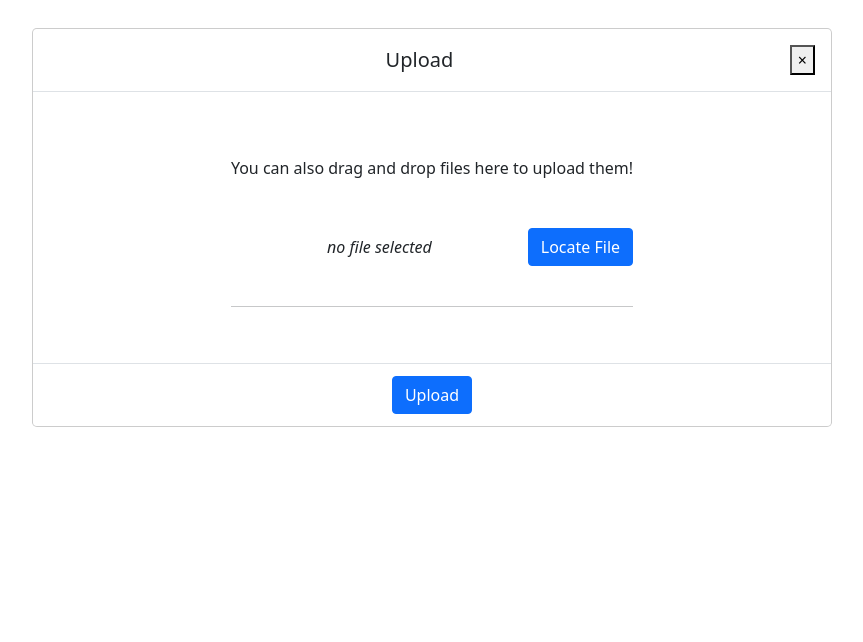
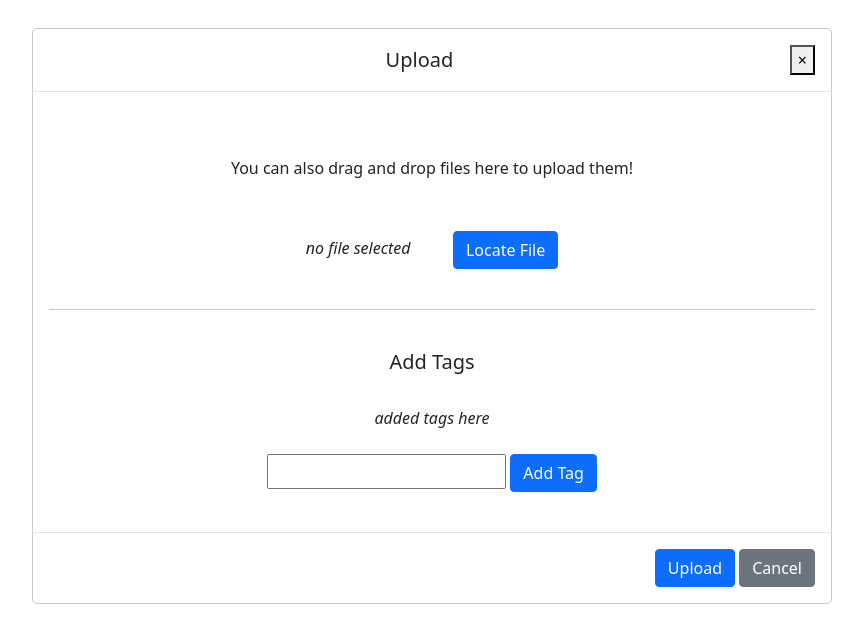
Before and after one commit to CharlieQLe/course-assistant, a website: page upload/upload-modal.html in a window 1280 px wide. Shown: the whole page, without its empty margins (208-1071 px from the left). Drawn offline with nearby package versions, Linux system fonts and the light colour scheme.

Commit message:
Renamed pop up to modal and finished upload modal.

```diff
--- a/upload/upload-pop-up.html
+++ b/upload/upload-modal.html
@@ -9,10 +9,9 @@
     <link href="https://cdn.jsdelivr.net/npm/bootstrap@5.1.3/dist/css/bootstrap.min.css" rel="stylesheet" integrity="sha384-1BmE4kWBq78iYhFldvKuhfTAU6auU8tT94WrHftjDbrCEXSU1oBoqyl2QvZ6jIW3" crossorigin="anonymous">
 
     <!-- CSS -->
-    <link rel="stylesheet" href="../pop-up-template.css">
     <link rel="stylesheet" href="./upload.css">
 
-    <title>Upload Pop-Up</title>
+    <title>Upload Modal</title>
   </head>
   <body>
     <!-- Bootstrap Bundle with Popper -->
@@ -22,43 +21,46 @@
         <div class="modal-dialog modal-lg" role="document">
           <div class="modal-content">
 
-            <!-- Pop-up Header -->
             <div class="modal-header">
-              <h5 class="modal-title center">Upload</h5>
-
-              <!-- TODO: FIGURE OUT HOW TO IGNORE THE BUTTON FOR CENTERING -->
-
+              <h5 class="modal-title">Upload</h5>
               <button type="button" class="close" data-dismiss="modal" aria-label="Close">
                 <span aria-hidden="true">&times;</span>
               </button>
             </div>
 
-            <!-- Pop-up Body -->
-            <div class="modal-body center">
-              <!-- Drag and drop input for the future -->
-              <br><br>
-              <div>You can also drag and drop files here to upload them!</div>
-              <br><br>
+            <div class="modal-body">
               <form>
-                  <div class="upload-form">
-                    <!-- Uploaded file info -->
-                    <div class="center uploaded-file-info">no file selected</div>
+                  <br><br>
 
-                    <!-- Buttom to locate files on the computer -->
-                    <input type="button" class="btn btn-primary" value="Locate File">
+                  <!-- Drag and drop -->
+                  <div id="dragAndDropLabel">You can also drag and drop files here to upload them!</div>
+                  <br><br>
+
+                  <!-- Locate file group -->
+                  <div id="locateFileGroup">
+                    <label for="locateFileButton" id="locateFileLabel">no file selected</label>
+                    <input type="button" class="btn btn-primary" id="locateFileButton" value="Locate File">
                   </div>
+                  <br><hr><br>
+
+                  <!-- Add tags group -->
+                  <div id="addTagsGroup">
+                    <h5>Add Tags</h5>
+                    <br>
+                    <div id="addedTagList">added tags here</div>
+                    <br>
+                    <input type="text" id="addTagInput">
+                    <input type="button" class="btn btn-primary" id="addTagButton" value="Add Tag">
+                  </div>
+                  <br>
               </form>
-              <br><hr><br>
-
-              <!-- TODO: Tags section -->
-
             </div>
 
-            <!-- Pop-up Footer -->
             <div class="modal-footer">
-              <div class="center">
-                <button type="button" class="btn btn-primary">Upload</button>
-              </div>
+              <form>
+                <input type="button" class="btn btn-primary" id="uploadFileButton" value="Upload">
+                <input type="button" class="btn btn-secondary" id="uploadFileButton" value="Cancel">
+              </form>
             </div>
 
           </div>
--- a/upload/upload.css
+++ b/upload/upload.css
@@ -1,12 +1,24 @@
-.center {
-    display: block;
+.modal {
+    display: block; /* Forces the pop-up to be open on page load. Remove when adding JS! */
+}
+
+.modal-title {
     margin: auto;
 }
 
-.upload-form {
-    display: flex;
+#dragAndDropLabel, #locateFileGroup, #addTagsGroup {
+    text-align: center;
 }
 
-.uploaded-file-info {
+#locateFileLabel, #addedTagList {
     font-style: italic;
 }
+
+#locateFileLabel {
+    line-height: 40px;
+    padding-right: 5%;
+}
+
+#addTagInput {
+    height: 35px;
+}
```
